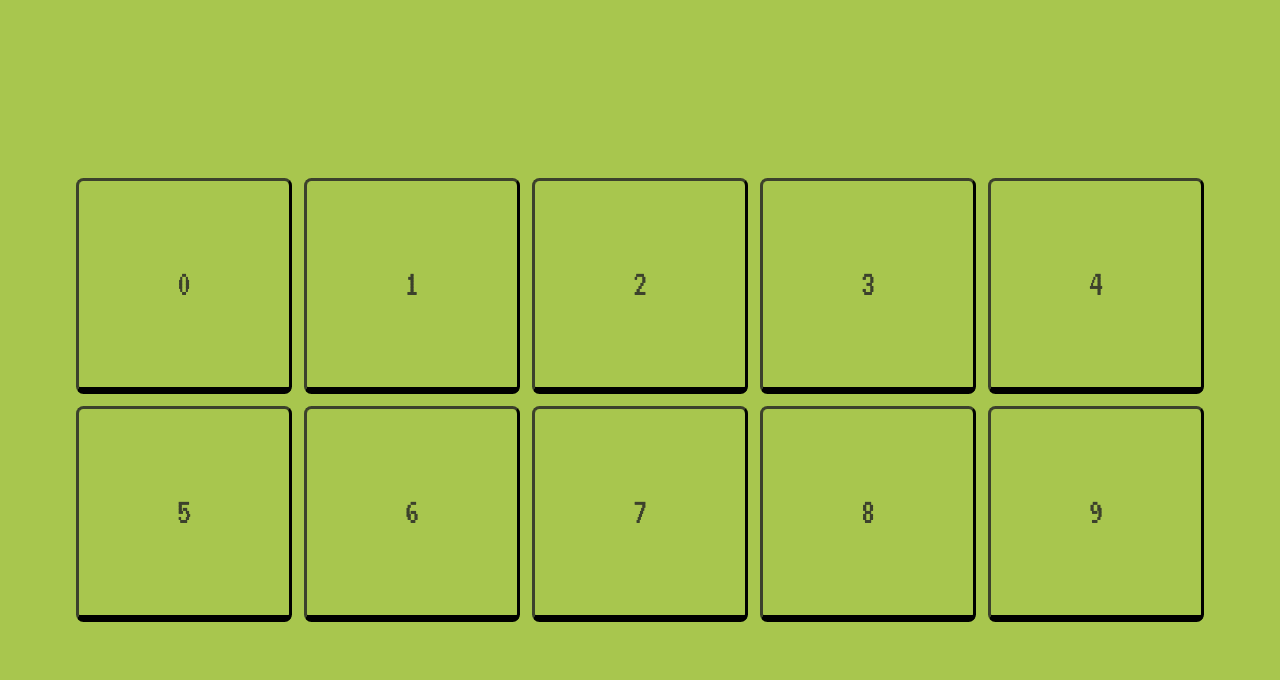
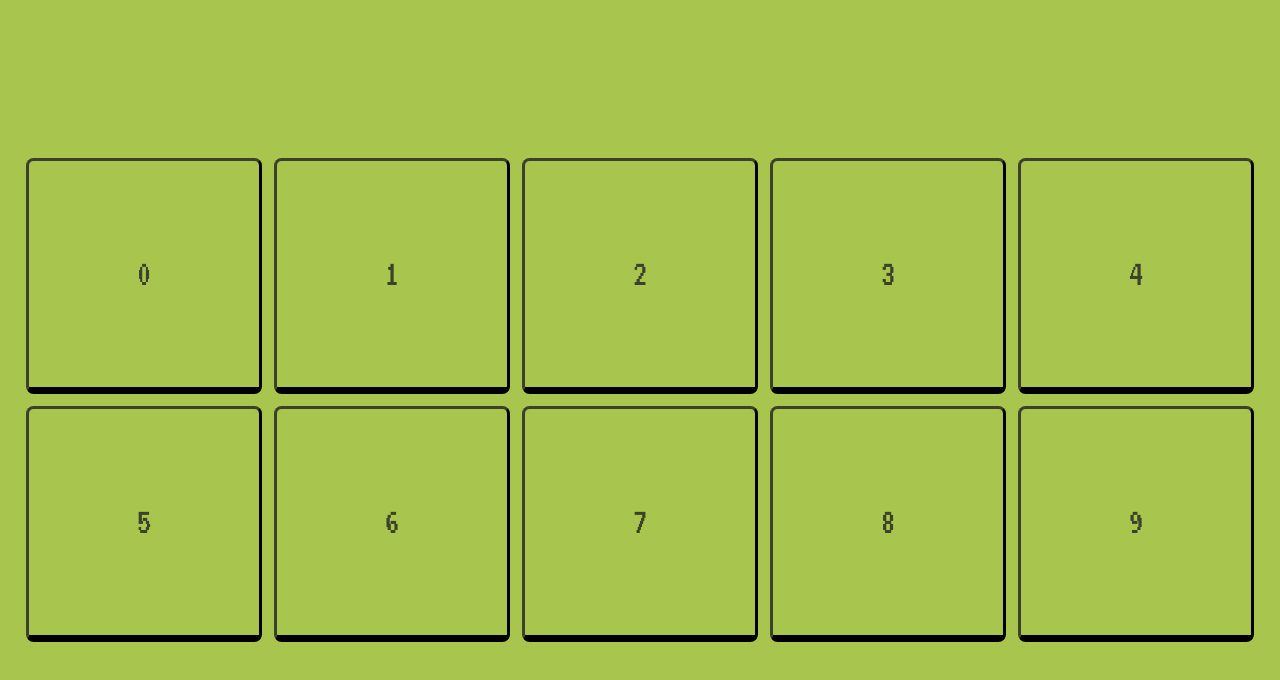
Before and after one commit to marinm/code-input, a plain HTML site: page index.html in a window 1280 px wide. Drawn offline with Linux system fonts and the light colour scheme.

Commit message:
less padding

```diff
--- a/index.html
+++ b/index.html
@@ -25,7 +25,7 @@
 
             body {
 				font-size: 1rem;
-                padding: 2rem;
+                padding: 2vw;
                 margin: 0;
                 background-color: #a8c64e;
                 display: flex;
```
